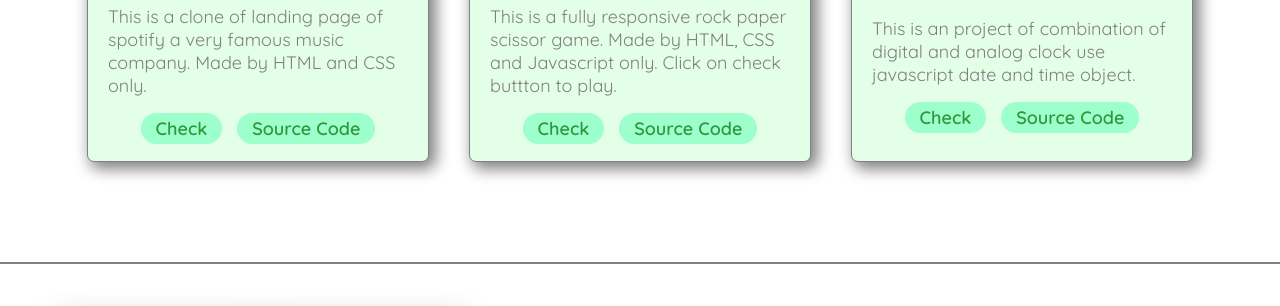
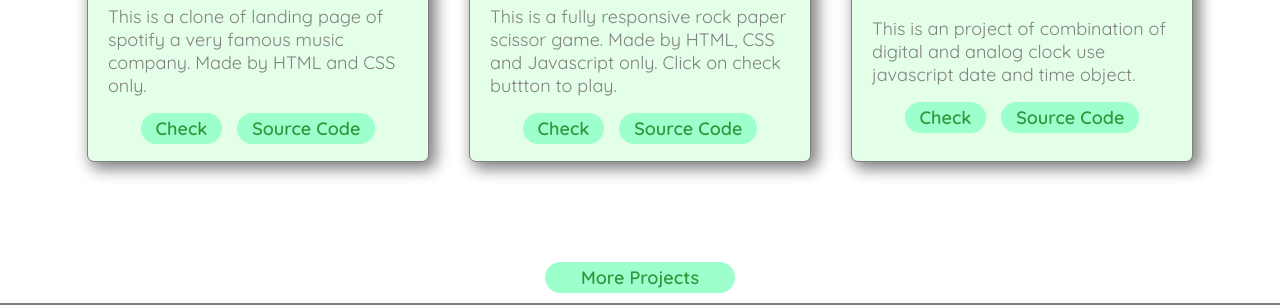
Before and after one commit to SubratSinghRathore/Portfolio, a website: page index.html in a window 1280 px wide. Shown: the part 1014-1320 px from the top of the page. Drawn offline with Linux system fonts and the light colour scheme.

Commit message:
project update

```diff
--- a/index.html
+++ b/index.html
@@ -95,7 +95,7 @@
                     <li><a class="navLink" href="#homeSection">Home</a></li>
                     <li><a class="navLink" href="#about">About</a></li>
                     <li><a class="navLink" href="#projects">My Projects</a></li>
-                    <li><a class="navLink" href="#services">Services</a></li>
+                    <!-- <li><a class="navLink" href="#services">Services</a></li> -->
                 </ul>
                 <div class="themeChanger">
                     <div class="theme cursorPointer">
@@ -138,7 +138,7 @@
         </div>
     </section>
     <hr>
-    <section class="section2">
+    <section class="section2" id="projectSection">
         <div class="projectsHeading">--Latest Projects--</div>
         <div class="projects" id="projects">
             <div class="project_card">
@@ -182,9 +182,12 @@
 
             </div>
         </div>
+        <div class="moreProject">
+            <a target="_blank" class="moreProjectLink" href="projects.html">More Projects</a>
+        </div>
         <hr>
     </section>
-    <section class="section3">
+    <section class="section3" id="aboutSection">
         <div class="about" id="about">
             <img class="about_image" src="assets/profile_image.png" alt="profile image">
             <div class="about_me">
@@ -245,7 +248,7 @@
     <section class="section4">
 
     </section>
-    <section class="section5">
+    <section class="section5" id="connectSection">
         <div class="connect">
             <div class="connect_me green_bold">
                 --Connect With Me--
--- a/style.css
+++ b/style.css
@@ -426,6 +426,8 @@ hr {
     margin: 0px 5px;
     text-decoration: none;
     border-radius: 20px;
+    transition: 0.3s;
+
 }
 
 .deployed_link:hover {
@@ -440,6 +442,8 @@ hr {
     margin: 0px 5px;
     text-decoration: none;
     border-radius: 20px;
+    transition: 0.3s;
+
 }
 
 .source_code:hover {
@@ -688,3 +692,28 @@ textarea {
     margin: 3px;
     width: 100%;
 }
+
+.moreProject{
+    margin-bottom: 10px;
+    display: flex;
+    justify-content: center;
+    align-items: center;
+}
+.moreProjectLink{
+    margin: auto;
+    width: 160px;
+    padding: 4px 15px;
+    font-weight: 600;
+    background-color: rgb(156, 255, 204);
+    color: var(--mid-dark-theme);
+    margin: 0px 5px;
+    text-decoration: none;
+    border-radius: 20px;
+    transition: 0.3s;
+    display: flex;
+    justify-content: center;
+    align-items: center;
+}
+.moreProjectLink:hover{
+    box-shadow: 5px 5px 15px 2px gray;
+}
```
Also changed, not shown: projects.html (+4 -8 lines).
